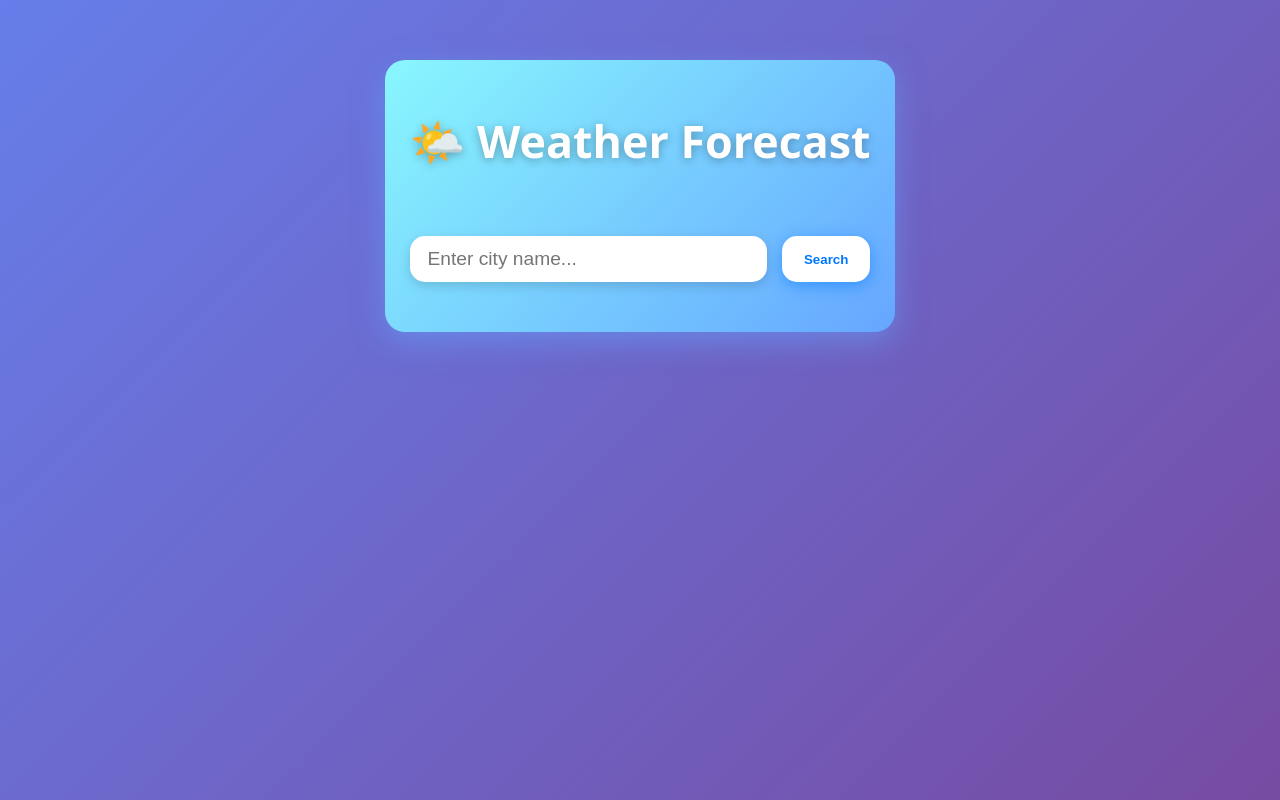
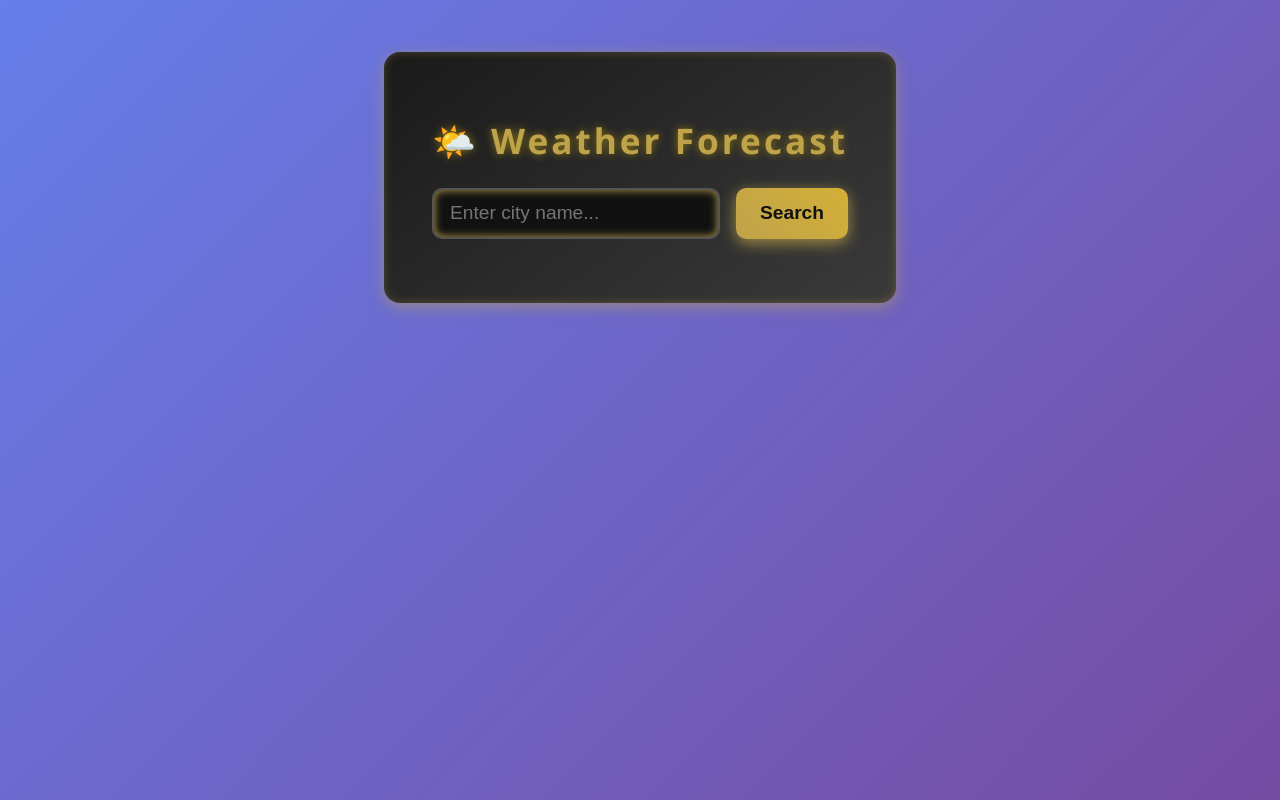
Before and after one commit to ms1947-creator/weather-app, a React (Create React App) app: page / in a window 1280 px wide. Built offline with nearby package versions, Linux system fonts and the light colour scheme.

Commit message:
Added layout for all devices

```diff
--- a/src/components/Weather.css
+++ b/src/components/Weather.css
@@ -190,47 +190,227 @@
   padding: 20px 25px;
 }
 
-/* On larger screens — landscape layout */
-@media (min-width: 768px) {
-  .weather-container {
-    flex-direction: row;       /* side by side */
-    max-width: 900px;
-    gap: 40px;
-  }
 
-  /* Current weather and forecast side by side */
-  .current-weather,
-  .forecast {
-    flex: 1;                  /* take equal width */
-  }
+/* On wider screens, layout current weather and forecast side by side */
+.weather-container {
+  background: linear-gradient(145deg, #1a1a1a, #3a3a3a);
+  box-shadow:
+    0 4px 15px rgba(191, 163, 74, 0.5),
+    inset 0 0 10px rgba(191, 163, 74, 0.3);
+  padding: 2rem 3rem;
+  border-radius: 16px;
+  max-width: 480px;
+  margin: 2rem auto;
+  color: #bfa34a;
+  text-align: center;
+  transition: box-shadow 0.3s ease;
 }
-.weather-container {
-  max-width: 900px;
-  margin: 40px auto;
-  padding: 20px 25px;
-  display: flex;
-  flex-direction: column; /* stack everything vertically by default */
+
+.weather-container:hover {
+  box-shadow:
+    0 8px 30px rgba(191, 163, 74, 0.8),
+    inset 0 0 20px rgba(191, 163, 74, 0.5);
+}
+
+.title {
+  font-weight: 900;
+  font-size: 2rem;
+  margin-bottom: 1.5rem;
+  letter-spacing: 3px;
+  text-shadow: 0 0 8px #8c7516;
 }
 
 .input-section {
-  width: 100%;
-  margin-bottom: 30px; /* space below search */
+  display: flex;
+  justify-content: center;
+  gap: 1rem;
+  margin-bottom: 1.5rem;
+}
+
+.input {
+  flex: 1;
+  padding: 0.8rem 1rem;
+  font-size: 1.1rem;
+  border-radius: 10px;
+  border: 2px solid #555;
+  background: #111;
+  color: #bfa34a;
+  box-shadow: inset 0 0 8px #bfa34a;
+  outline: none;
+  transition: border-color 0.3s ease, box-shadow 0.3s ease;
+}
+
+.input:focus {
+  border-color: #d4af37;
+  box-shadow: 0 0 12px #d4af37;
+}
+
+.button {
+  padding: 0.8rem 1.5rem;
+  background: linear-gradient(45deg, #bfa34a, #d4af37);
+  border: none;
+  font-size: 1.1rem;
+  font-weight: 700;
+  color: #111;
+  border-radius: 10px;
+  cursor: pointer;
+  box-shadow: 0 4px 15px rgba(191, 163, 74, 0.8);
+  transition: background 0.3s ease, transform 0.2s ease;
+}
+
+.button:hover {
+  background: linear-gradient(45deg, #d4af37, #8c7516);
+  transform: scale(1.05);
+}
+
+.loader {
+  color: #bfa34a;
+  font-style: italic;
+  animation: pulse 2s infinite;
+}
+
+.error {
+  color: #ff4c4c;
+  text-shadow: 0 0 8px #ff4c4c;
 }
 
 .weather-data {
-  display: flex;
-  flex-direction: column; /* stacked vertically on small screens */
-  gap: 20px;
+  margin-top: 1.5rem;
 }
 
-/* On wider screens, layout current weather and forecast side by side */
-@media (min-width: 768px) {
-  .weather-data {
-    flex-direction: row;
-    gap: 40px;
+.current-weather {
+  padding: 1rem;
+  margin-bottom: 2rem;
+  border-radius: 12px;
+  background: rgba(191, 163, 74, 0.15);
+  box-shadow: 0 0 10px #bfa34a;
+}
+
+.forecast {
+  text-align: center;
+}
+
+.forecast-cards {
+  display: flex;
+  justify-content: space-between;
+  gap: 1rem;
+  flex-wrap: wrap;
+}
+
+.forecast-card {
+  flex: 1 1 80px;
+  background: rgba(191, 163, 74, 0.15);
+  border-radius: 12px;
+  padding: 1rem;
+  box-shadow: 0 0 10px #bfa34a;
+  color: #bfa34a;
+  margin-bottom: 1rem;
+}
+
+/* Small devices (mobile phones) */
+@media (max-width: 600px) {
+  .weather-container {
+    padding: 1.5rem 1.5rem;
+    max-width: 100%;
+    margin: 1rem;
   }
 
-  .current-weather, .forecast {
-    flex: 1; /* share space equally */
+  .title {
+    font-size: 1.5rem;
+    letter-spacing: 2px;
+  }
+
+  .input-section {
+    flex-direction: column;
+  }
+
+  .input {
+    width: 100%;
+    margin-bottom: 1rem;
+    font-size: 1rem;
+  }
+
+  .button {
+    width: 100%;
+    font-size: 1rem;
+    padding: 0.8rem;
+  }
+
+  .forecast-cards {
+    flex-direction: column;
+  }
+
+  .forecast-card {
+    flex: 1 1 100%;
+    margin-bottom: 1rem;
   }
 }
+
+/* Medium devices (tablets) */
+@media (min-width: 601px) and (max-width: 899px) {
+  .weather-container {
+    max-width: 400px;
+  }
+
+  .title {
+    font-size: 1.8rem;
+  }
+
+  .input-section {
+    flex-direction: row;
+  }
+
+  .input {
+    font-size: 1.05rem;
+  }
+
+  .button {
+    font-size: 1.05rem;
+  }
+
+  .forecast-cards {
+    flex-wrap: nowrap;
+  }
+
+  .forecast-card {
+    flex: 1 1 70px;
+  }
+}
+
+/* Large devices (desktops and larger) */
+@media (min-width: 900px) {
+  .weather-container {
+    max-width: 500px;
+    padding: 2.5rem 3rem;
+  }
+
+  .title {
+    font-size: 2.2rem;
+  }
+
+  .input-section {
+    flex-direction: row;
+  }
+
+  .input {
+    font-size: 1.2rem;
+  }
+
+  .button {
+    font-size: 1.2rem;
+  }
+
+  .forecast-cards {
+    flex-wrap: nowrap;
+  }
+
+  .forecast-card {
+    flex: 1 1 80px;
+  }
+}
+
+/* Pulse animation */
+@keyframes pulse {
+  0%, 100% {opacity: 1;}
+  50% {opacity: 0.6;}
+}
```
